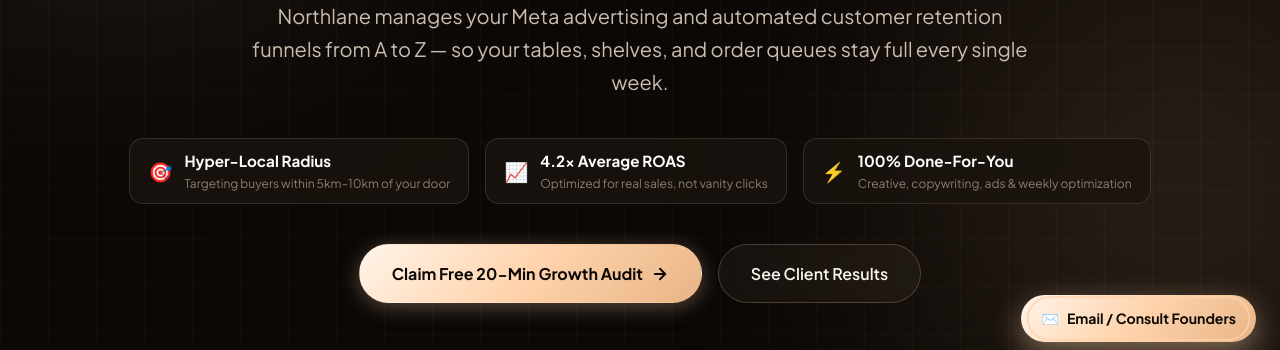
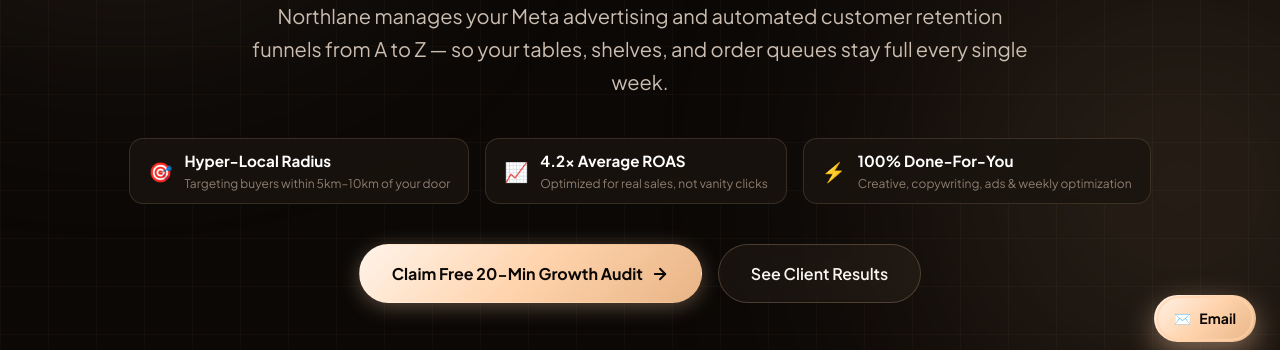
Before and after one commit to Zcross091/agency-backup, a website: page index.html in a window 1280 px wide. Shown: the part 434-784 px from the top of the page. Drawn offline with Linux system fonts and the light colour scheme.

Commit message:
fix(cta): simplify floating button label to only 'Email'

```diff
--- a/index.html
+++ b/index.html
@@ -530,10 +530,10 @@
   </div>
 
   <!-- Floating Direct Contact Button -->
-  <a href="#contact" class="floating-cta" title="Get in touch with Northlane">
+  <a href="#contact" class="floating-cta" title="Email Northlane">
     <span class="pulse-ring"></span>
     <span class="floating-icon">✉️</span>
-    <span class="floating-label">Email / Consult Founders</span>
+    <span class="floating-label">Email</span>
   </a>
 
   <script src="app.js"></script>
```
